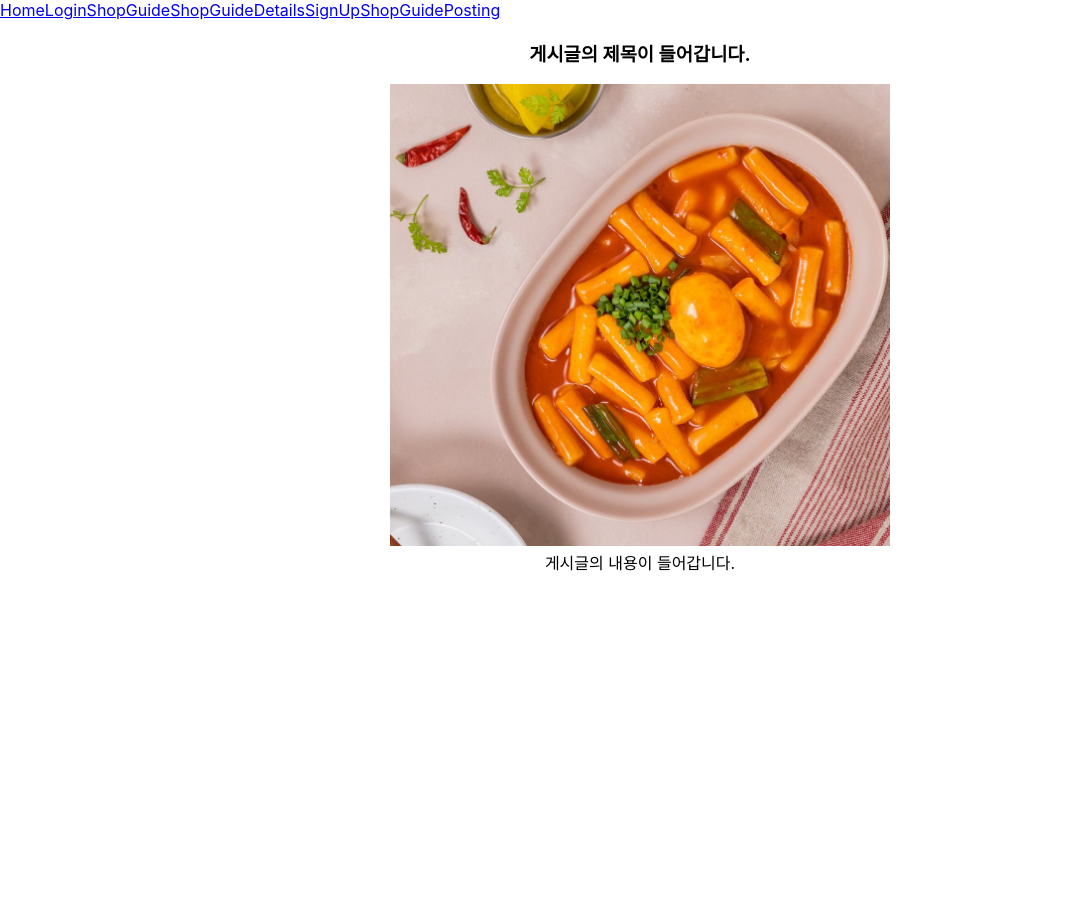
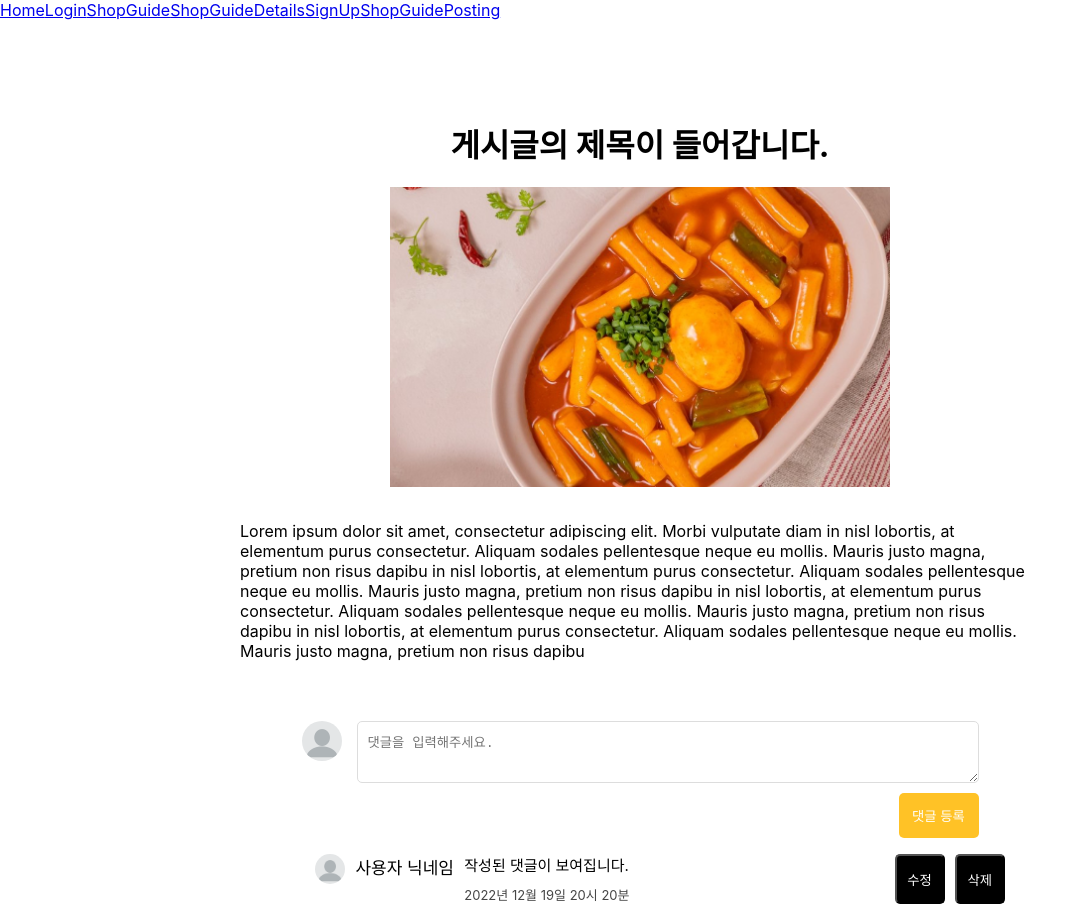
Before and after one commit to heerachoi/save-duck, a React (Create React App) app: page /shopguidedetails in a window 1280 px wide. Shown: the whole page, without its empty margins (0-1086 px from the left). Before the commit the page ends 800 px from the top, so only its background shows below. Built offline with nearby package versions, Linux system fonts and the light colour scheme.

Commit message:
[feat] ShopGuideDetails 페이지 마크업, CSS 스타일링

```diff
--- a/package.json
+++ b/package.json
@@ -3,6 +3,11 @@
   "version": "0.1.0",
   "private": true,
   "dependencies": {
+    "@fortawesome/fontawesome-svg-core": "^6.2.1",
+    "@fortawesome/free-brands-svg-icons": "^6.2.1",
+    "@fortawesome/free-regular-svg-icons": "^6.2.1",
+    "@fortawesome/free-solid-svg-icons": "^6.2.1",
+    "@fortawesome/react-fontawesome": "^0.2.0",
     "@reduxjs/toolkit": "^1.9.1",
     "@testing-library/jest-dom": "^5.16.5",
     "@testing-library/react": "^13.4.0",
--- a/src/pages/ShopGuideDetails.jsx
+++ b/src/pages/ShopGuideDetails.jsx
@@ -1,19 +1,69 @@
+import React, { useState } from 'react';
 import styled from 'styled-components';
 
 const ShopGuideDetails = () => {
+  const [comment, setCommnent] = useState('');
+
+  const onChangeHandler = (event) => {};
+
   return (
     <StShopDetailsContainer>
+      {/* 게시글 영역 */}
       <StShopDetailsArticle>
-        <h3>게시글의 제목이 들어갑니다.</h3>
-        {/* <DetailsImageContainer> */}
-        <DetailsImage
+        <StShopDetailsArticleTitle>
+          게시글의 제목이 들어갑니다.
+        </StShopDetailsArticleTitle>
+        <StShopDetailsImage
           className='detailsMainImage'
           src='images/shop_guide_detail_image.jpg'
           alt='떡볶이 사진'
         />
-        {/* </DetailsImageContainer> */}
-        <div>게시글의 내용이 들어갑니다.</div>
+        <StShopDetailsArticleContents>
+          Lorem ipsum dolor sit amet, consectetur adipiscing elit. Morbi
+          vulputate diam in nisl lobortis, at elementum purus consectetur.
+          Aliquam sodales pellentesque neque eu mollis. Mauris justo magna,
+          pretium non risus dapibu in nisl lobortis, at elementum purus
+          consectetur. Aliquam sodales pellentesque neque eu mollis. Mauris
+          justo magna, pretium non risus dapibu in nisl lobortis, at elementum
+          purus consectetur. Aliquam sodales pellentesque neque eu mollis.
+          Mauris justo magna, pretium non risus dapibu in nisl lobortis, at
+          elementum purus consectetur. Aliquam sodales pellentesque neque eu
+          mollis. Mauris justo magna, pretium non risus dapibu
+        </StShopDetailsArticleContents>
       </StShopDetailsArticle>
+      {/* 댓글 영역 */}
+      <br />
+      <StCommentContainer>
+        {/* 댓글 작성란 */}
+
+        <StCommentMyProfileImage src='images/default_profile.webp' alt='' />
+        <StCommentForm>
+          <StCommentInput
+            id='commnent'
+            placeholder='댓글을 입력해주세요.'
+            value={comment}
+            onChange={onChangeHandler}
+          />
+          <StCommentSaveButton>댓글 등록</StCommentSaveButton>
+        </StCommentForm>
+      </StCommentContainer>
+      {/* 댓글 리스트 */}
+      <div>
+        <ul>
+          <StCommentListContainer>
+            <StCommentProfileImage src='images/default_profile.webp' alt='' />
+            <StCommentUserName>사용자 닉네임</StCommentUserName>
+            <StCommentContentsContainer>
+              <StCommentContent>작성된 댓글이 보여집니다.</StCommentContent>
+              <StCommentContentSaveTime>
+                2022년 12월 19일 20시 20분
+              </StCommentContentSaveTime>
+            </StCommentContentsContainer>
+            <StCommentContentsEditButton>수정</StCommentContentsEditButton>
+            <StCommentContentsDeleteButton>삭제</StCommentContentsDeleteButton>
+          </StCommentListContainer>
+        </ul>
+      </div>
     </StShopDetailsContainer>
   );
 };
@@ -29,8 +79,116 @@ const StShopDetailsContainer = styled.div`
 
 const StShopDetailsArticle = styled.div`
   text-align: center;
+  width: 800px;
 `;
 
-const DetailsImage = styled.img`
+const StShopDetailsArticleTitle = styled.h1`
+  font-size: 32px;
+  margin-top: 100px;
+`;
+
+const StShopDetailsArticleContents = styled.div`
+  width: 100%;
+  display: inline-block;
+  text-align: start;
+  margin-bottom: 40px;
+`;
+
+const StShopDetailsImage = styled.img`
   width: 500px;
+  height: 300px;
+  margin-bottom: 30px;
+  object-fit: cover;
 `;
+
+const StCommentContainer = styled.div`
+  display: flex;
+  justify-content: center;
+  /* align-items: center; */
+  width: 100%;
+`;
+
+const StCommentMyProfileImage = styled.img`
+  width: 40px;
+  height: 40px;
+  border-radius: 50px;
+  margin-right: 15px;
+`;
+
+const StCommentForm = styled.form`
+  display: flex;
+  flex-direction: column;
+  justify-content: center;
+  align-items: flex-end;
+  /* text-align: right; */
+  /* width: 60%; */
+`;
+
+const StCommentInput = styled.textarea`
+  width: 600px;
+  height: 40px;
+  border: 1px solid #ddd;
+  border-radius: 5px;
+  padding: 10px;
+  margin-bottom: 10px;
+`;
+
+const StCommentSaveButton = styled.button`
+  width: 80px;
+  height: 45px;
+  background-color: #ffc226;
+  color: #ffffff;
+  border: none;
+  border-radius: 5px;
+  cursor: pointer;
+`;
+
+const StCommentProfileImage = styled.img`
+  width: 30px;
+  height: 30px;
+  border-radius: 50px;
+  /* margin-right: 15px; */
+`;
+
+const StCommentListContainer = styled.li`
+  list-style: none;
+  display: flex;
+  justify-content: space-around;
+  width: 700px;
+`;
+
+const StCommentUserName = styled.div`
+  font-size: 17px;
+`;
+
+const StCommentContentsContainer = styled.div`
+  width: 60%;
+  display: flex;
+  flex-direction: column;
+`;
+
+const StCommentContent = styled.div`
+  font-size: 15px;
+  margin-bottom: 10px;
+`;
+
+const StCommentContentSaveTime = styled.div`
+  font-size: 13px;
+  color: #464646;
+`;
+
+const StCommentContentsEditButton = styled.button`
+  width: 50px;
+  background-color: black;
+  color: white;
+  border-radius: 5px;
+  cursor: pointer;
+`;
+
+const StCommentContentsDeleteButton = styled.button`
+  width: 50px;
+  background-color: black;
+  color: white;
+  border-radius: 5px;
+  cursor: pointer;
+`;
```
Also changed, not shown: public/images/default_profile.webp (added), 1 other file (tests, documents, lock files or other folders).
